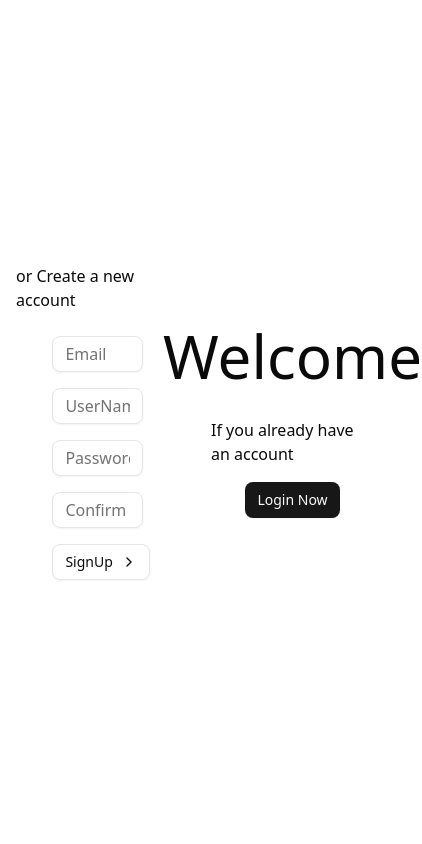
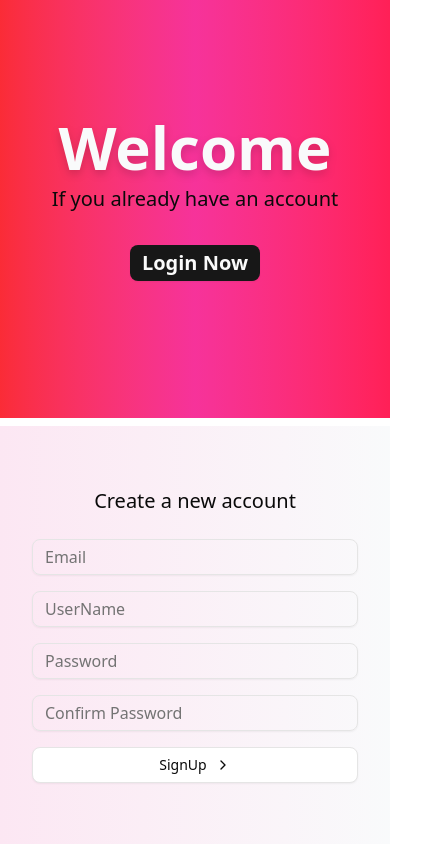
Before and after one commit to Kajee2002/SpiritX_NullPtr_01, a Next.js app: page /sign-up in a window 390 px wide. Shown: the whole page, 422 px wide, since content can reach past the window. Built offline with nearby package versions, Linux system fonts and the light colour scheme.

Commit message:
fixed: responsive

```diff
--- a/src/app/login/page.tsx
+++ b/src/app/login/page.tsx
@@ -6,20 +6,20 @@ import Link from "next/link"
 export default function signup(){
     return(
         <>
-        <div className="flex flex-row h-screen width-screen min-w-screen">
-            <div className="flex flex-col  justify-center items-center signup-text w-1/2 py-16 px-4">
-                <h1 className="pb-4 text-6xl">Welcome</h1>
-                <p className="py-4 ">If you already have an account </p>
-                <Button ><Loader2 className="animate-spin hidden" /> <Link href="/sign-up">SignUp Now</Link></Button>
+        <div className="flex flex-col md:flex-row  h-screen w-screen min-w-screen overflow-scroll">
+            <div className="flex flex-col justify-center items-center signup-text h-2/4 md:h-screen w-full md:w-1/2 py-8 px-4 bg-gradient-to-l from-rose-500 via-pink-500 to-red-500 animate-gradient">
+            <h1 className="text-6xl md:text-8xl text-gray-50 font-black drop-shadow-lg">Welcome</h1>
+            <p className="pb-3 pt-2 md:pt-16 text-xl md:text-2xl">If you already have an account</p>
+            <Button className="text-xl md:text-2xl font-semibold my-5 p-4 md:p-6"><Loader2 className="animate-spin hidden" /> <Link href="/sign-up">SignUp Now</Link></Button>
             </div>
-            <div className="flex flex-col justify-center items-center signup-text w-1/2 py-16 px-4">
-                <p className="pb-2 ">Login to your Account </p>
-                <form className="w-3/4  px-4 ">
-                    <Input id="username" type="text" placeholder="UserName" required />
-                    <Input id="password" type="password" placeholder="Password" required />
-                    <Input id="confirmPassword" type="password" placeholder="Confirm Password" required />
-                    <Button type="submit" variant={"outline"} className="">Login <ChevronRight /></Button>
-                </form>
+            <div className="flex flex-col justify-center items-center signup-text h-2/4 mt-2 md:mt-0 md:h-screen w-full md:w-1/2 py-8 md:py-16 px-4 bg-gradient-to-r from-pink-100 to-gray-50 ">
+            <p className="pb-2 text-xl md:text-xl">Login to your Account</p>
+            <form className="w-full md:w-3/4 px-4">
+                <Input id="username" type="text" placeholder="UserName" required className="mb-4" />
+                <Input id="password" type="password" placeholder="Password" required className="mb-4" />
+                <Input id="confirmPassword" type="password" placeholder="Confirm Password" required className="mb-4" />
+                <Button type="submit" variant={"outline"} className="w-full">Login <ChevronRight /></Button>
+            </form>
             </div>
         </div>
         </>
--- a/src/app/sign-up/page.tsx
+++ b/src/app/sign-up/page.tsx
@@ -6,21 +6,21 @@ import Link from "next/link"
 export default function signup(){
     return(
         <>
-        <div className="flex flex-row h-screen width-screen min-w-screen">
-            <div className="flex flex-col justify-center items-center signup-text w-1/2 py-16 px-4">
-                <p className="pb-2 ">or Create a new account </p>
-                <form className="w-3/4  px-4 ">
-                    <Input id="email" type="Email" placeholder="Email"/>
-                    <Input id="username" type="text" placeholder="UserName"/>
-                    <Input id="password" type="password" placeholder="Password"/>
-                    <Input id="confirmPassword" type="password" placeholder="Confirm Password"/>
-                    <Button type="submit" variant={"outline"} className="">SignUp <ChevronRight /></Button>
+        <div className="flex flex-col-reverse md:flex-row  h-screen w-screen min-w-screen overflow-scroll">
+            <div className="sign-up flex flex-col justify-center items-center signup-text h-2/4 mt-2 md:mt-0 md:h-screen w-full md:w-1/2 py-8 md:py-16 px-4 bg-gradient-to-r from-pink-100 to-gray-50 ">
+                <p className="pb-2 text-xl md:text-xl "> Create a new account </p>
+                <form className="w-full md:w-3/4 px-4">
+                    <Input id="email" type="Email" placeholder="Email" required className="mb-4" />
+                    <Input id="username" type="text" placeholder="UserName" required className="mb-4" />
+                    <Input id="password" type="password" placeholder="Password" required className="mb-4"/>
+                    <Input id="confirmPassword" type="password" placeholder="Confirm Password" required className="mb-4"/>
+                    <Button type="submit" variant={"outline"} className="w-full">SignUp <ChevronRight /></Button>
                 </form>
             </div>
-            <div className="flex flex-col  justify-center items-center signup-text w-1/2 py-16 px-4">
-                <h1 className="pb-4 text-6xl">Welcome</h1>
-                <p className="py-4 ">If you already have an account </p>
-                <Button ><Loader2 className="animate-spin hidden" /> <Link href="/login">Login Now</Link></Button>
+            <div className="flex flex-col justify-center items-center signup-text h-2/4 md:h-screen w-full md:w-1/2 py-8 px-4 bg-gradient-to-l from-rose-500 via-pink-500 to-red-500 animate-gradient">
+                <h1 className=" text-6xl md:text-8xl text-gray-50 font-black drop-shadow-lg">Welcome</h1>
+                <p className="pb-3 pt-2 md:pt-16 text-xl md:text-2xl">If you already have an account </p>
+                <Button className="text-xl md:text-2xl font-semibold my-5 p-4 md:p-6" ><Loader2 className="animate-spin hidden" /> <Link href="/login">Login Now</Link></Button>
             </div>
         </div>
         </>
```
